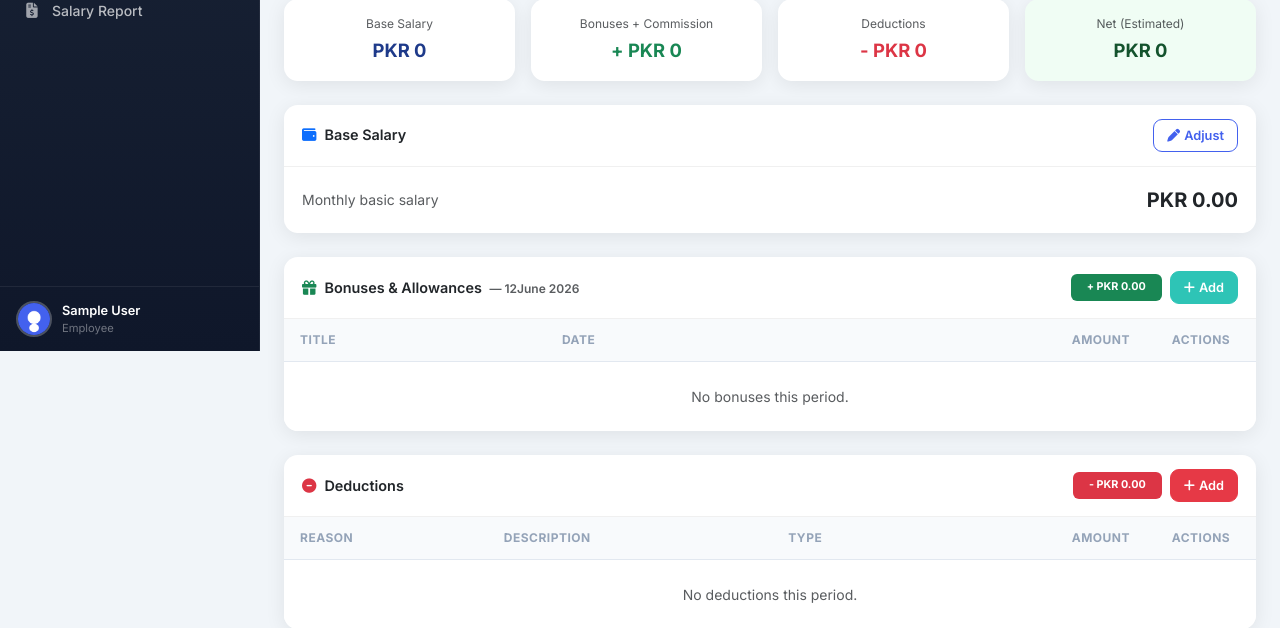
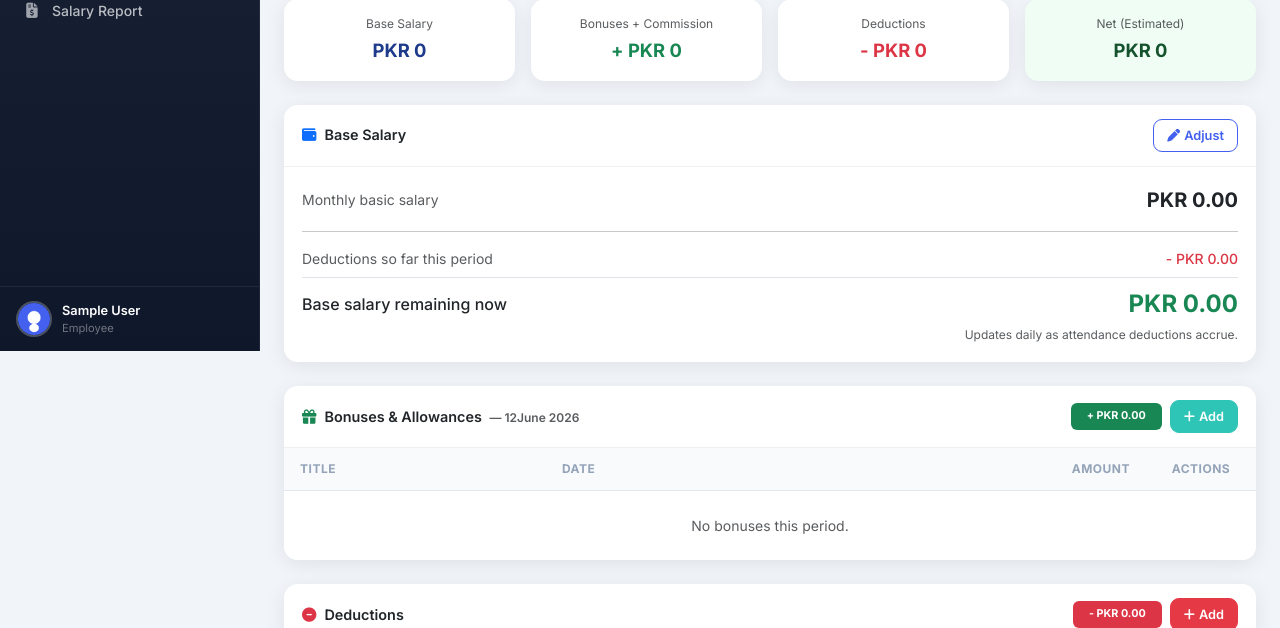
Before and after one commit to infrabittechnologies-netizen/employee-portal, a Django app: page /accounts/employees/1/ in a window 1280 px wide, after a click on "Salary". Shown: the part 449-1077 px from the top of the page. Run offline with Django 5.2, Linux system fonts and the light colour scheme; the visitor is signed in with stand-in values (Sample User, id 1); data comes from the database, SQL or seed files in the repository; data that the repository does not hold is empty.

Commit message:
Show live daily salary deductions with remaining base
Compute attendance deductions live from actual records (late/early-out/
break overstay) so they update day-by-day. Display "base salary remaining
now" alongside the full base on both the admin employee-detail Salary tab
and the employee dashboard Est. Salary card. Dashboard Current Deductions
now lists manual + live attendance items with matching totals.

Co-Authored-By: Claude Opus 4.7 <noreply@anthropic.com>

```diff
--- a/accounts/views.py
+++ b/accounts/views.py
@@ -302,6 +302,7 @@ def employee_detail_view(request, pk):
     from salary.models import SalesCommission, SalaryDeduction, SalaryBonus, Payslip
     from attendance.models import Attendance
     from leaves.models import LeaveBalance
+    from salary.deductions import month_deduction_summary
 
     _now = _tz.now()
     try:
@@ -319,14 +320,19 @@ def employee_detail_view(request, pk):
     ).order_by('-paid_at')
     commission_total = sum((c.amount for c in employee_commissions), Decimal('0.00'))
 
+    # Manual deductions are stored rows the admin entered by hand.
     deductions = SalaryDeduction.objects.filter(
-        employee=employee, month=sal_month, year=sal_year
-    ).order_by('source', '-date')
-    deductions_total = sum((d.amount for d in deductions), Decimal('0.00'))
-    manual_deductions_total = sum(
-        (d.amount for d in deductions if d.source == 'manual'), Decimal('0.00')
-    )
-    auto_deductions_total = deductions_total - manual_deductions_total
+        employee=employee, month=sal_month, year=sal_year, source='manual'
+    ).order_by('-date')
+    manual_deductions_total = sum((d.amount for d in deductions), Decimal('0.00'))
+
+    # Attendance ("auto") deductions are computed LIVE from the actual
+    # attendance records so the figure updates day-by-day as the employee is
+    # late / leaves early / overstays a break — even before any payslip is run.
+    attendance_summary = month_deduction_summary(employee, sal_year, sal_month)
+    auto_deductions_total = attendance_summary['total']
+
+    deductions_total = manual_deductions_total + auto_deductions_total
 
     bonuses = SalaryBonus.objects.filter(
         employee=employee, month=sal_month, year=sal_year
@@ -335,6 +341,23 @@ def employee_detail_view(request, pk):
 
     gross = basic_salary + bonuses_total + commission_total
     net_salary = gross - deductions_total
+
+    # "Remaining base" = base salary after the deductions accrued so far this
+    # month. Shown right on the Base Salary card ("ab itni salary reh gayi").
+    remaining_base = basic_salary - deductions_total
+    if remaining_base < Decimal('0.00'):
+        remaining_base = Decimal('0.00')
+
+    # Today's live deduction (if any) for the daily-basis callout.
+    _today = _tz.localdate()
+    today_deduction = Decimal('0.00')
+    today_deduction_desc = ''
+    if sal_month == _today.month and sal_year == _today.year:
+        for _it in attendance_summary['items']:
+            if _it['date'] == _today:
+                today_deduction = _it['amount']
+                today_deduction_desc = _it['description']
+                break
 
     existing_payslip = Payslip.objects.filter(
         employee=employee, month=sal_month, year=sal_year
@@ -368,6 +391,11 @@ def employee_detail_view(request, pk):
         'deductions_total': deductions_total,
         'manual_deductions_total': manual_deductions_total,
         'auto_deductions_total': auto_deductions_total,
+        'attendance_summary': attendance_summary,
+        'attendance_items': attendance_summary['items'],
+        'remaining_base': remaining_base,
+        'today_deduction': today_deduction,
+        'today_deduction_desc': today_deduction_desc,
         'bonuses': bonuses,
         'bonuses_total': bonuses_total,
         'gross': gross,
--- a/templates/accounts/employee_detail.html
+++ b/templates/accounts/employee_detail.html
@@ -293,9 +293,49 @@
         </button>
         {% endif %}
       </div>
-      <div class="card-body d-flex justify-content-between align-items-center">
-        <span class="text-muted text-sm">Monthly basic salary</span>
-        <span class="fw-bold fs-5">PKR {{ basic_salary|floatformat:2 }}</span>
+      <div class="card-body">
+        <div class="d-flex justify-content-between align-items-center">
+          <span class="text-muted text-sm">Monthly basic salary</span>
+          <span class="fw-bold fs-5">PKR {{ basic_salary|floatformat:2 }}</span>
+        </div>
+
+        {% if today_deduction %}
+        <div class="alert alert-warning d-flex align-items-start gap-2 mt-3 mb-0 py-2 px-3">
+          <i class="fas fa-clock mt-1"></i>
+          <div class="text-sm">
+            <strong>Today's deduction: - PKR {{ today_deduction|floatformat:2 }}</strong>
+            {% if today_deduction_desc %}<div class="text-muted text-xs">{{ today_deduction_desc }}</div>{% endif %}
+          </div>
+        </div>
+        {% endif %}
+
+        <hr class="my-3">
+        <div class="d-flex justify-content-between align-items-center text-sm mb-1">
+          <span class="text-muted">Deductions so far this period</span>
+          <span class="text-danger fw-medium">- PKR {{ deductions_total|floatformat:2 }}</span>
+        </div>
+        {% if auto_deductions_total %}
+        <div class="d-flex justify-content-between align-items-center text-xs text-muted ps-3 mb-1">
+          <span>• Attendance (live)</span>
+          <span>- PKR {{ auto_deductions_total|floatformat:2 }}</span>
+        </div>
+        {% endif %}
+        {% if manual_deductions_total %}
+        <div class="d-flex justify-content-between align-items-center text-xs text-muted ps-3 mb-1">
+          <span>• Manual</span>
+          <span>- PKR {{ manual_deductions_total|floatformat:2 }}</span>
+        </div>
+        {% endif %}
+
+        <div class="d-flex justify-content-between align-items-center mt-2 pt-2 border-top">
+          <span class="fw-medium">Base salary remaining now</span>
+          <span class="fw-bold fs-4 {% if remaining_base < basic_salary %}text-danger{% else %}text-success{% endif %}">
+            PKR {{ remaining_base|floatformat:2 }}
+          </span>
+        </div>
+        <div class="text-xs text-muted text-end mt-1">
+          Updates daily as attendance deductions accrue.
+        </div>
       </div>
     </div>
 
@@ -377,16 +417,11 @@
                 <td class="text-sm">{{ d.get_reason_display }}</td>
                 <td class="text-sm text-muted">{{ d.description|default:"—" }}</td>
                 <td class="text-sm">
-                  {% if d.source == 'attendance' %}
-                  <span class="badge bg-secondary-subtle text-secondary text-xs">Auto</span>
-                  {% else %}
                   <span class="badge bg-info-subtle text-info text-xs">Manual</span>
-                  {% endif %}
                 </td>
                 <td class="text-sm text-end text-danger fw-medium">- PKR {{ d.amount|floatformat:2 }}</td>
                 {% if request.user.is_admin %}
                 <td class="text-center">
-                  {% if d.source == 'manual' %}
                   <div class="d-flex gap-1 justify-content-center">
                     <button type="button" class="btn btn-icon btn-sm btn-outline-primary edit-ded-btn"
                             title="Edit" data-id="{{ d.id }}" data-reason="{{ d.reason }}" data-desc="{{ d.description }}" data-amount="{{ d.amount }}">
@@ -397,15 +432,30 @@
                       <i class="fas fa-trash"></i>
                     </button>
                   </div>
-                  {% else %}
-                  <span class="text-xs text-muted" title="Auto deductions are recalculated from attendance">—</span>
-                  {% endif %}
                 </td>
                 {% endif %}
               </tr>
-              {% empty %}
+              {% endfor %}
+
+              {% for it in attendance_items %}
+              <tr>
+                <td class="text-sm">{{ it.date|date:"d M" }} — {{ it.reason|capfirst }}</td>
+                <td class="text-sm text-muted">{{ it.description|default:"—" }}</td>
+                <td class="text-sm">
+                  <span class="badge bg-secondary-subtle text-secondary text-xs">Auto</span>
+                </td>
+                <td class="text-sm text-end text-danger fw-medium">- PKR {{ it.amount|floatformat:2 }}</td>
+                {% if request.user.is_admin %}
+                <td class="text-center">
+                  <span class="text-xs text-muted" title="Auto deductions are computed live from attendance">—</span>
+                </td>
+                {% endif %}
+              </tr>
+              {% endfor %}
+
+              {% if not deductions and not attendance_items %}
               <tr><td colspan="{% if request.user.is_admin %}5{% else %}4{% endif %}" class="text-center py-4 text-muted text-sm">No deductions this period.</td></tr>
-              {% endfor %}
+              {% endif %}
             </tbody>
           </table>
         </div>
```
Also changed, not shown: dashboard/views.py (+45 -4 lines), templates/dashboard/dashboard.html (+11 -1 lines).
